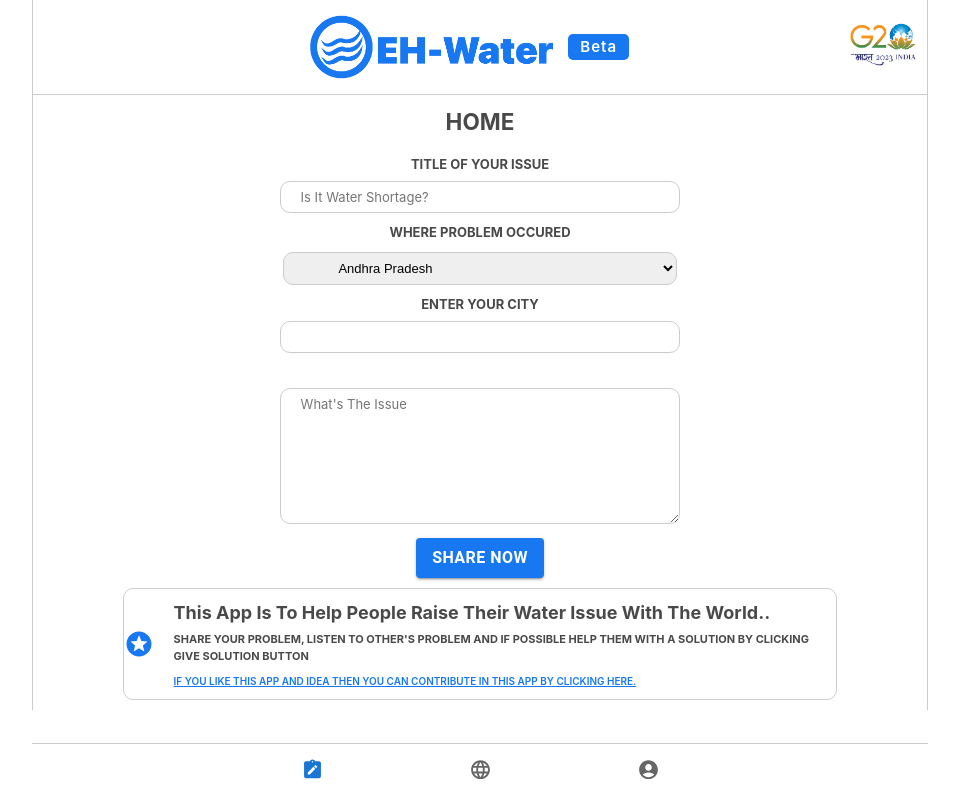
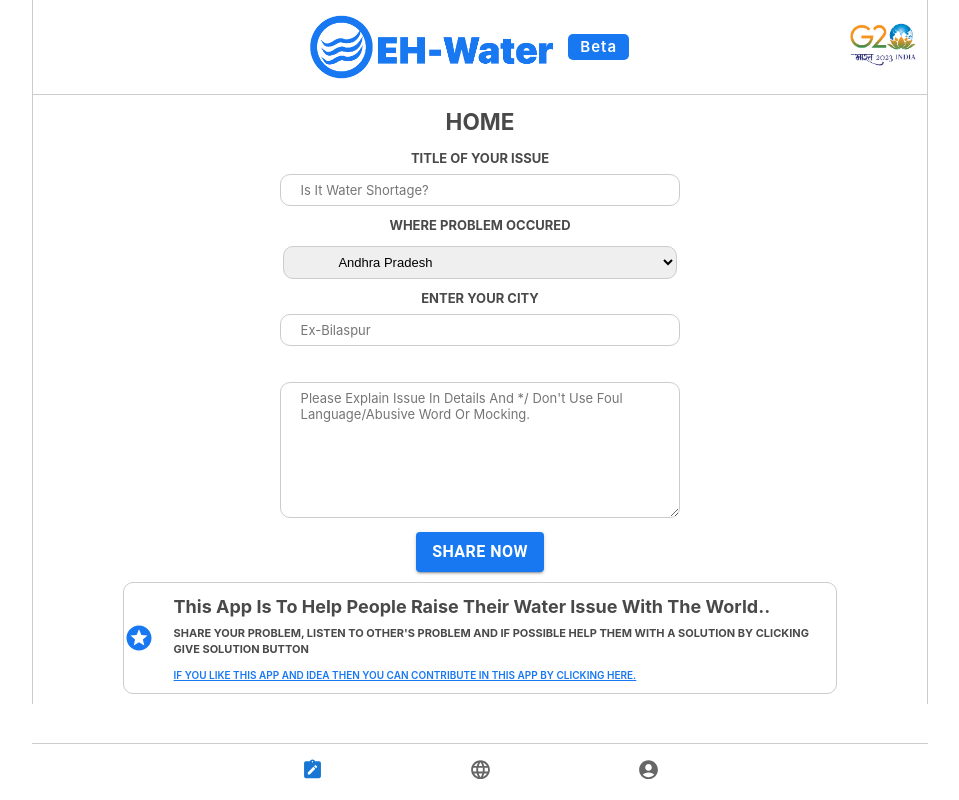
Before and after one commit to YYashSingh-9/EH-Water, a React (Vite) app: page / in a window 1280 px wide. Shown: the whole page, without its empty margins (160-1119 px from the left). Built offline with nearby package versions, Linux system fonts and the light colour scheme.

Commit message:
Minor corrections

```diff
--- a/src/Components/ChildComponents/FormMain.jsx
+++ b/src/Components/ChildComponents/FormMain.jsx
@@ -59,11 +59,14 @@
         <br />
         <label htmlFor="city">Enter your city</label>
         <br />
-        <input type="text" id="city" />
+        <input type="text" id="city" placeholder="ex-Bilaspur" />
         <br />
         <label type="root_problem" />
         <br />
-        <textarea id="root_problem" placeholder="What's the issue" />
+        <textarea
+          id="root_problem"
+          placeholder="Please explain issue in details and */ don't use foul language/abusive word or mocking."
+        />
         <br />
         <Button type="submit" variant="contained">
           Share Now
--- a/src/Components/OutletComponents/ProblemForm.module.css
+++ b/src/Components/OutletComponents/ProblemForm.module.css
@@ -39,7 +39,7 @@
 }
 .title h2 {
   margin-top: 0;
-  margin-bottom: 2rem;
+  margin-bottom: 1rem;
   text-transform: uppercase;
 }
 .impNoteSpan h5 {
--- a/src/Components/WholePages/IssueThreadDetails.module.css
+++ b/src/Components/WholePages/IssueThreadDetails.module.css
@@ -5,6 +5,11 @@
   overflow-y: scroll;
   padding: 1rem 2%;
   border: 0.1rem solid #cccccc;
+  border-top: 0;
+  border-bottom: 0;
+}
+.mainDetailPage::-webkit-scrollbar {
+  display: none;
 }
 .mainIssueInfo h3 {
   font-size: 2rem;
```
